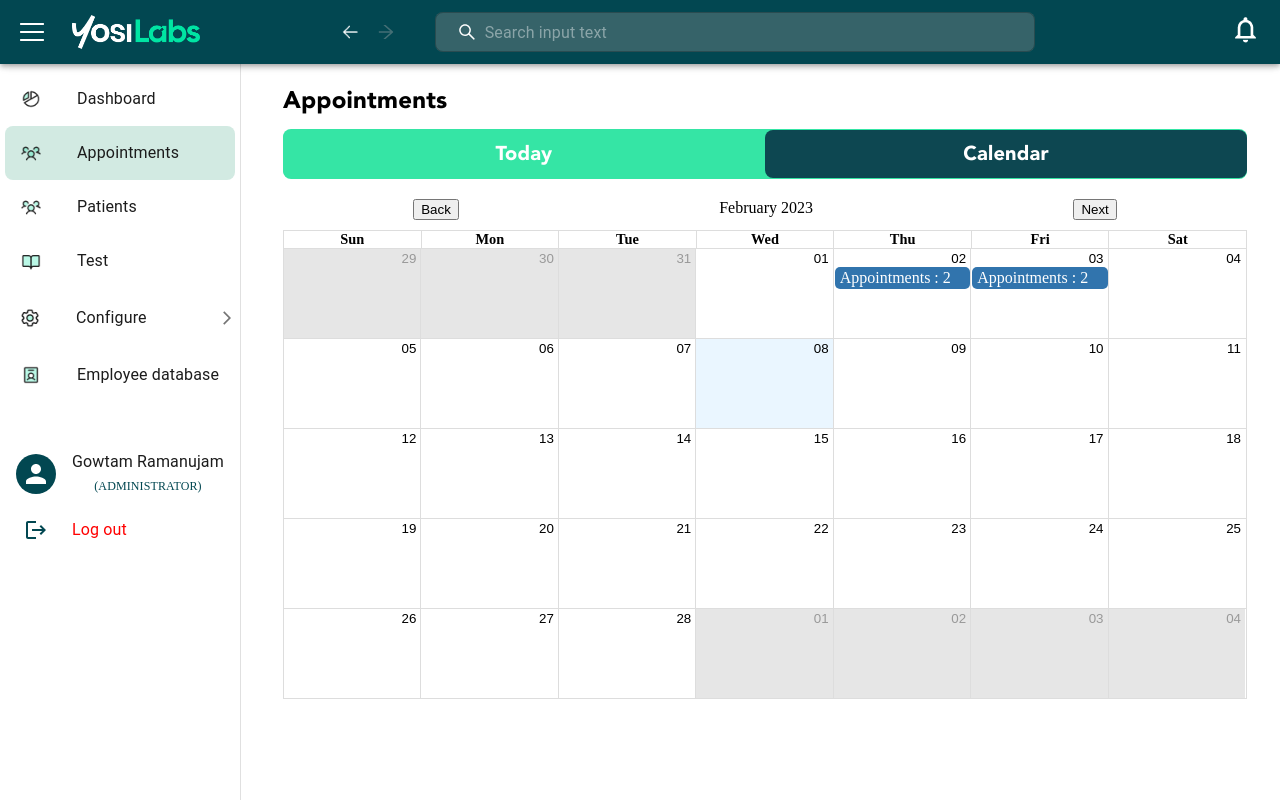
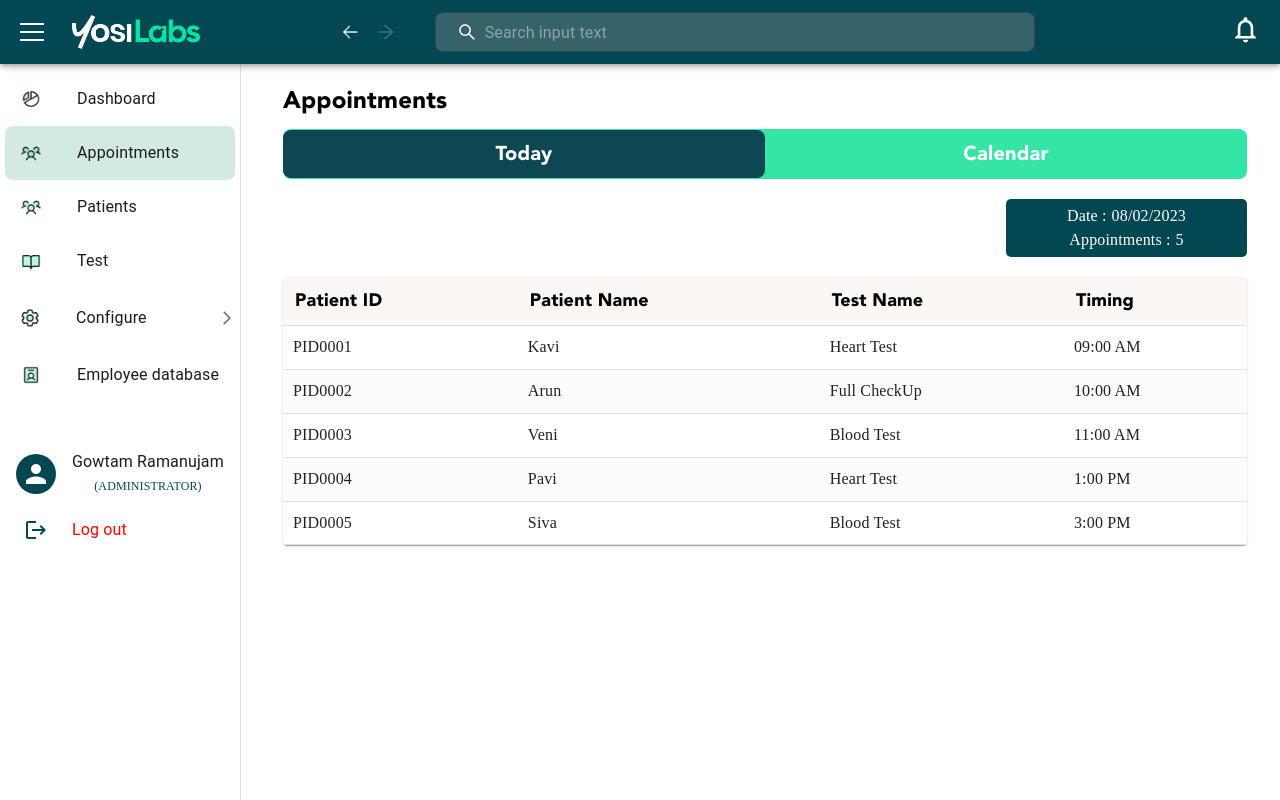
Before and after one commit to balasabi/yosi, a Next.js app: page /appointments in a window 1280 px wide. Built offline with nearby package versions, Linux system fonts and the light colour scheme.

Commit message:
code cleanup

```diff
--- a/src/screens/Appointments/CalenderAppointments.js
+++ b/src/screens/Appointments/CalenderAppointments.js
@@ -1,5 +1,8 @@
 import React, { useState } from 'react';
-import { Dialog, DialogContent, Grid, Typography, DialogTitle, TableContainer, Table, TableBody, TableCell, styled, Paper, TableRow, TableHead, tableCellClasses, tableRowClasses } from '@mui/material';
+import {
+  Dialog, DialogContent, Grid, Typography, DialogTitle, TableContainer, Table, TableBody, TableCell,
+  styled, TableRow, TableHead, tableCellClasses, tableRowClasses, Button
+} from '@mui/material';
 import { Calendar, momentLocalizer } from 'react-big-calendar'
 import moment from 'moment'
 import 'react-big-calendar/lib/css/react-big-calendar.css';
@@ -10,16 +13,17 @@ const localizer = momentLocalizer(moment)
 
 const StyledTableCell = styled(TableCell)(({ theme }) => ({
   [`&.${tableCellClasses.head}`]: {
-    backgroundColor: "#E7E7E7",
-    color: theme.palette.common.black,
+    backgroundColor: "#D2EAE2",
+    color: "#024751",
     fontFamily: 'Avenir-Black',
-    padding: "3px",
+    padding: "4px",
     fontWeight: 800
   },
   [`&.${tableCellClasses.body}`]: {
-    fontSize: 17,
+    fontSize: 14,
     fontFamily: 'Avenir',
-    padding: "2px"
+    //backgroundColor: "#D2EAE2",
+    padding: "3px"
   },
 }));
 const StyledTableRow = styled(TableRow)(({ theme }) => ({
@@ -38,19 +42,20 @@ function CalenderAppointments(props) {
         patient_name: "Kavi",
         test_name: "Heart Test",
         timing: "09:00 AM",
-        'start': new Date("02/02/2023"),
-        'end': new Date("02/02/2023")
+        'start': new Date("02/17/2023"),
+        'end': new Date("02/17/2023")
       },
       {
         id: "PID0002",
         patient_name: "Arun",
         test_name: "Full CheckUp",
         timing: "10:00 AM",
-        'start': new Date("02/03/2023"),
-        'end': new Date("02/03/2023")
+        'start': new Date("02/18/2023"),
+        'end': new Date("02/17/2023")
       },
     ],
     patientAppointmentDetailsOpen: false,
+    date: null
   })
 
   const goToBack = (onNavigate) => {
@@ -61,19 +66,21 @@ function CalenderAppointments(props) {
   };
 
   const CalendarToolbar = ({ onView, label, views, onNavigate }) => (
-    <div style={{ display: "flex", flexDirection: "row", justifyContent: "space-around", alignItems: "flex-start", marginBottom: "10px" }}>
-      <button onClick={() => goToBack(onNavigate)}>Back</button>
-      {label}
-      <button onClick={() => goToNext(onNavigate)}>Next</button>
+    <div style={{ display: "flex", flexDirection: "row", justifyContent: "space-around", alignItems: "flex-start", marginBottom: "15px" }}>
+      <Button style={{ fontSize: "12px", fontStyle: "normal", lineHeight: "15px", fontFamily: "Avenir-Black", color: "#024751", backgroundColor: "#D2EAE2" }} onClick={() => goToBack(onNavigate)}>Back</Button>
+      <Typography style={{ fontSize: "20px", fontStyle: "normal", lineHeight: "20px", fontFamily: "Avenir-Black", color: "#000", marginTop: "5px" }}>
+        {label}
+      </Typography>
+      <Button style={{ fontSize: "12px", fontStyle: "normal", lineHeight: "15px", fontFamily: "Avenir-Black", color: "#024751", backgroundColor: "#D2EAE2" }} onClick={() => goToNext(onNavigate)}>Next</Button>
     </div>
   );
-  const handleEventClick = () => {
-    setState({ ...state, patientAppointmentDetailsOpen: true })
-    console.log('event clicked!')
+  const handleEventClick = (param) => {
+    setState({ ...state, patientAppointmentDetailsOpen: true, date: param.start })
   };
   const addTestClose = () => {
     setState({ ...state, patientAppointmentDetailsOpen: false })
   }
+
   return (
     <>
       <Grid item xs={12} style={{ display: "flex", marginTop: "20px" }}>
@@ -85,7 +92,7 @@ function CalenderAppointments(props) {
           views={['month']}
           components={{ toolbar: CalendarToolbar }}
           style={{ height: 500, width: 1200 }}
-          onSelectEvent={event => handleEventClick()}
+          onSelectEvent={(event) => handleEventClick(event)}
           titleAccessor={(e) => { return state.events.length > 1 ? `Appointments : ${state.events.length}` : `Appointment : ${state.events.length}`; }}
           // onSelectSlot={handleEventClick()}
           selectable
@@ -100,7 +107,7 @@ function CalenderAppointments(props) {
             <Grid container style={{ paddingBottom: "3px", display: "flex", flexDirection: "row", justifyContent: "space-between", backgroundColor: "#024751", borderRadius: "5px", padding: "8px" }}>
               <Grid item xs={6} style={{ display: "flex", flexDirection: "row" }}>
                 <Typography style={{ fontSize: "16px", fontStyle: "normal", lineHeight: "24px", fontFamily: "Avenir-Black", color: "#fff" }}> Date : </Typography>
-                <Typography style={{ fontSize: "16px", fontStyle: "normal", lineHeight: "24px", fontFamily: "Avenir", color: "#fff", marginLeft: "5px" }}> {moment(today).format("DD/MM/YYYY")} </Typography>
+                <Typography style={{ fontSize: "16px", fontStyle: "normal", lineHeight: "24px", fontFamily: "Avenir", color: "#fff", marginLeft: "5px" }}> {moment(state.date).format("DD/MM/YYYY")} </Typography>
               </Grid>
               <Grid item xs={6} style={{ display: "flex", flexDirection: "row", justifyContent: "flex-end" }}>
                 <Typography style={{ fontSize: "16px", fontStyle: "normal", lineHeight: "24px", fontFamily: "Avenir-Black", color: "#fff" }}>Appointments :  </Typography>
--- a/src/screens/Appointments/TodayAppointments.js
+++ b/src/screens/Appointments/TodayAppointments.js
@@ -64,15 +64,15 @@ function TodayAppointments(props) {
     })
 
 
-    React.useEffect(() => {
-        const timer = setInterval(() => { // Creates an interval which will update the current data every minute
-            // This will trigger a rerender every component that uses the useDate hook.
-            setDate(new Date());
-        },1000);
-        return () => {
-            clearInterval(timer); // Return a funtion to clear the timer so that it will stop being called on unmount
-        }
-    }, []);
+    // React.useEffect(() => {
+    //     const timer = setInterval(() => { // Creates an interval which will update the current data every minute
+    //         // This will trigger a rerender every component that uses the useDate hook.
+    //         setDate(new Date());
+    //     },1000);
+    //     return () => {
+    //         clearInterval(timer); // Return a funtion to clear the timer so that it will stop being called on unmount
+    //     }
+    // }, []);
 
     return (
         <>
@@ -82,8 +82,8 @@ function TodayAppointments(props) {
                         <Grid item xs={12} sm={6} md={4} lg={3} xl={2} >
                             <Grid container style={{ display: "flex", flexDirection: "column", backgroundColor: "#024751", padding: "5px", borderRadius: "5px", justifyContent: "center" }}>
                                 <Grid item xs={12} style={{ display: "flex", flexDirection: "row", backgroundColor: "#024751", borderRadius: "5px", justifyContent: "center" }}>
-                                    <Typography style={{ fontSize: "16px", fontStyle: "normal", lineHeight: "24px", fontFamily: "Avenir", color: "#fff" }}> </Typography>
-                                    <Typography style={{ fontSize: "16px", fontStyle: "normal", lineHeight: "24px", fontFamily: "Avenir", color: "#fff", marginLeft: "5px" }}> {moment(today).format("DD/MM/YYYY hh:mm:ss A")} </Typography>
+                                    <Typography style={{ fontSize: "16px", fontStyle: "normal", lineHeight: "24px", fontFamily: "Avenir", color: "#fff" }}>Date : </Typography>
+                                    <Typography style={{ fontSize: "16px", fontStyle: "normal", lineHeight: "24px", fontFamily: "Avenir", color: "#fff", marginLeft: "5px" }}> {moment(today).format("DD/MM/YYYY")} </Typography>
                                 </Grid>
                                 <Grid item xs={12} style={{ display: "flex", flexDirection: "row", backgroundColor: "#024751", borderRadius: "5px", justifyContent: "center" }}>
                                     <Typography style={{ fontSize: "16px", fontStyle: "normal", lineHeight: "24px", fontFamily: "Avenir", color: "#fff" }}>Appointments :  </Typography>
--- a/src/screens/Appointments/index.js
+++ b/src/screens/Appointments/index.js
@@ -6,7 +6,7 @@ import CalenderAppointments from'./CalenderAppointments'
 function Appointments(props) {
 
     const [state, setState] = useState({
-        selectedTab: "C"
+        selectedTab: "T"
     })
 
     const buttonAction = (param) => {
```
